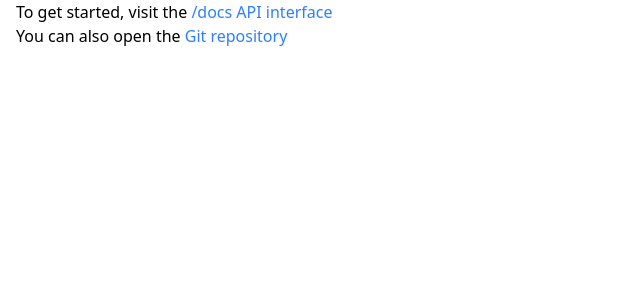
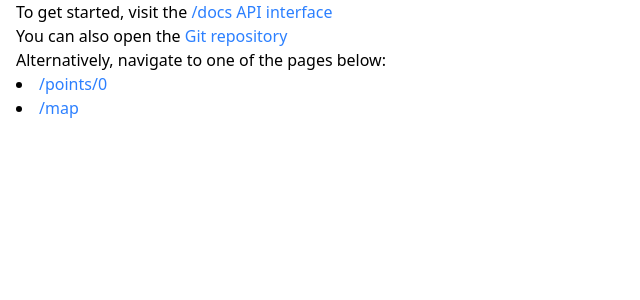
Before and after one commit to JoseTomanan/air-quality-monitoring, a FastAPI app: page / in a window 1280 px wide. Shown: the part 61-361 px from the top of the page, without its empty margins (0-640 px from the left). Run offline with FastAPI, Linux system fonts and the light colour scheme.

Commit message:
feat: Re-add only relevant pages

```diff
--- a/templates/index.html
+++ b/templates/index.html
@@ -21,8 +21,7 @@
     </header>
     <h2>To get started, visit the <a href="/docs">/docs API interface</a></h2>
     <h2>You can also open the <a href="https://github.com/JoseTomanan/air-quality-monitoring">Git repository</a></h2>
-    <!--
-    <h2>Or alternatively, navigate to one of the links below:</h2>
+    <h2>Alternatively, navigate to one of the pages below:</h2>
     <ul class="list-inside list-disc">
         <li>
             <a href="/points/0">/points/0</a>
@@ -30,6 +29,9 @@
         <li>
             <a href="/map">/map</a>
         </li>
+    </ul>
+
+    <!--
         <li>
             <a href="/add_point">/add_point</a> (POST)
         </li>
@@ -39,6 +41,5 @@
         <li>
             <a href="/send_air_data">/send_air_data</a> (POST)
         </li>
-    </ul>
     -->
 {% endblock %}
```
